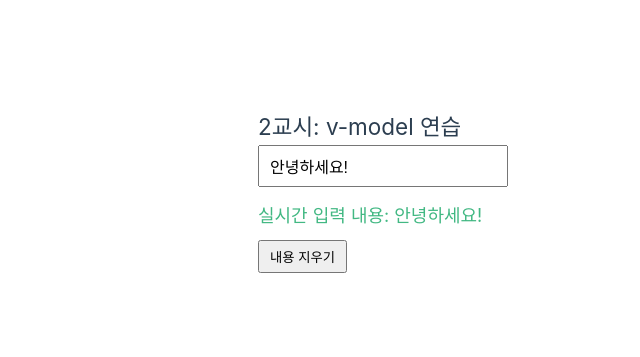
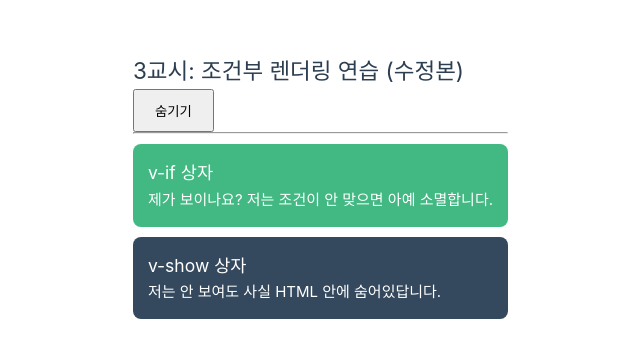
Before and after one commit to zeroheat0930/vue-ts-practice, a Vue app: page / in a window 1280 px wide. Shown: the part 209-566 px from the top of the page, without its empty margins (112-752 px from the left). Built offline with nearby package versions, Linux system fonts and the light colour scheme.

Commit message:
3. 조건부 렌더링

```diff
--- a/src/App.vue
+++ b/src/App.vue
@@ -1,30 +1,50 @@
 <script setup lang="ts">
 import { ref } from 'vue'
 
-// TypeScript에게 이 변수는 'string(문자열)'이라고 알려줍니다.
-const message = ref<string>('안녕하세요!')
+// v-if: 아예 없애버린다. (보여줄 일이 거의 없을 때 사용), 조건이 거짓이면 아예 HTML 태그 자체가 사라집니다. (성능 절약)
+// v-show: 투명 인간으로 만든다. (아주 자주 껐다 켰다 할 때 사용), HTML은 그대로 두고 CSS의 display: none으로 눈에만 안 보이게 합니다.
 
-// 입력창을 비워버리는 함수
-const clearMessage = () => {
-  message.value = ''
+// 1. 보여줄지 말지 결정하는 '스위치' 변수 (Boolean 타입)
+const isVisible = ref<boolean>(true)
+
+// 스위치를 껐다 켰다 하는 함수
+const toggle = () => {
+  isVisible.value = !isVisible.value
 }
 </script>
 
 <template>
   <div class="practice">
-    <h2>2교시: v-model 연습</h2>
+    <h2>3교시: 조건부 렌더링 연습 (수정본)</h2>
 
-    <input v-model="message" placeholder="여기에 아무거나 입력해 보세요" />
+    <button @click="toggle">
+      {{ isVisible ? '숨기기' : '보여주기' }}
+    </button>
 
-    <p><strong>실시간 입력 내용:</strong> {{ message }}</p>
+    <hr />
 
-    <button @click="clearMessage">내용 지우기</button>
+    <div v-if="isVisible" class="box if-box">
+      <h3>v-if 상자</h3>
+      <p>제가 보이나요? 저는 조건이 안 맞으면 아예 소멸합니다.</p>
+    </div>
+    <p v-else>상자들이 모두 숨겨졌습니다!</p>
+
+    <div v-show="isVisible" class="box show-box">
+      <h3>v-show 상자</h3>
+      <p>저는 안 보여도 사실 HTML 안에 숨어있답니다.</p>
+    </div>
   </div>
 </template>
 
 <style scoped>
 .practice { padding: 20px; }
-input { padding: 10px; width: 250px; font-size: 16px; }
-p { margin-top: 15px; font-size: 18px; color: #42b883; }
-button { margin-top: 10px; padding: 5px 10px; }
+.box {
+  padding: 15px;
+  margin: 10px 0;
+  border-radius: 8px;
+  color: white;
+}
+.if-box { background-color: #42b883; }
+.show-box { background-color: #35495e; }
+button { padding: 10px 20px; cursor: pointer; }
 </style>
```
